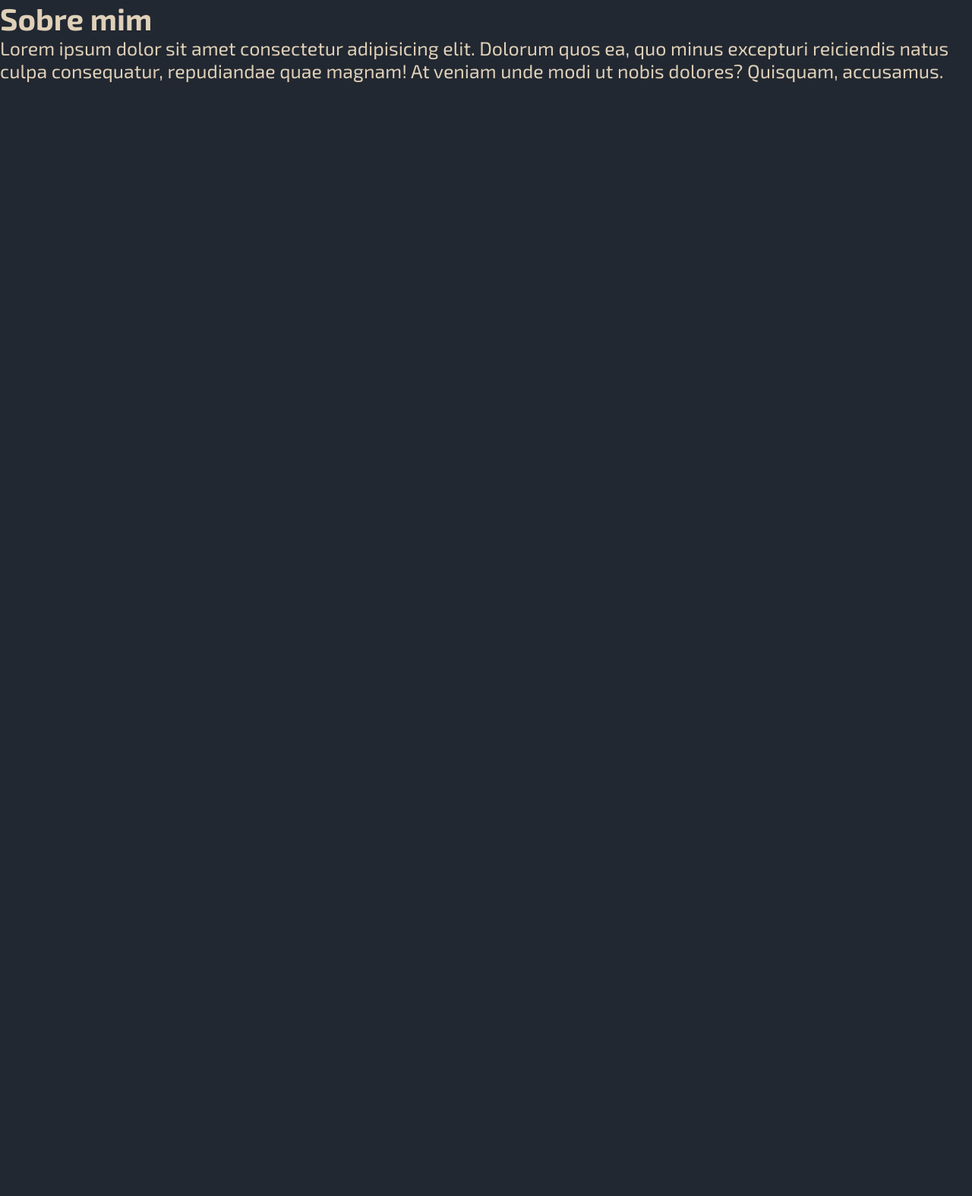
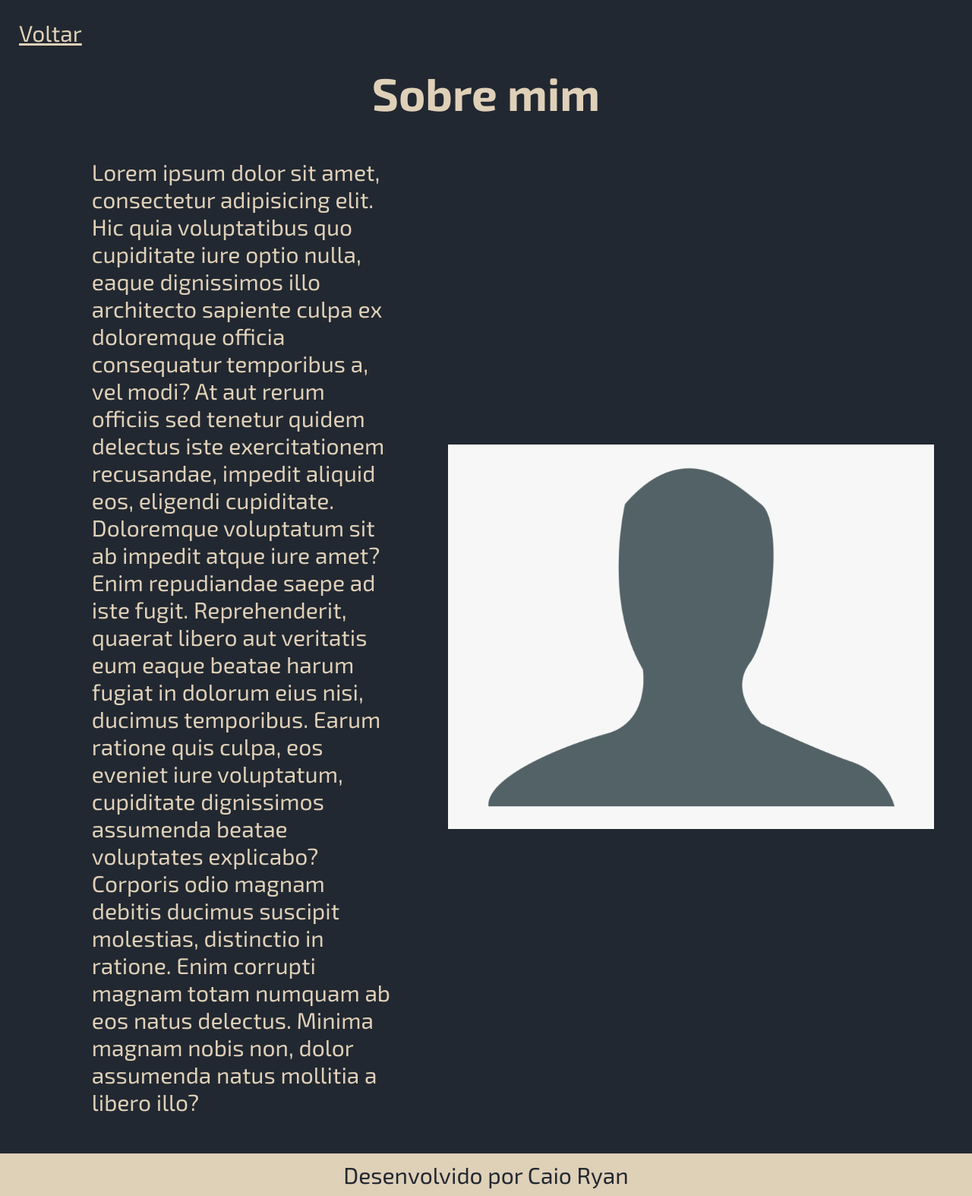
Before and after one commit to ccaioryan/Portifolio, a plain HTML site: page sobre.html in a window 1280 px wide. Shown: the whole page at 76% size. Before the commit the page ends 800 px from the top, so only its background shows below. Drawn offline with Linux system fonts and the light colour scheme.

Commit message:
Feat: Implementacao da pagina sobre

```diff
--- a/sobre.html
+++ b/sobre.html
@@ -3,11 +3,25 @@
 <head>
     <meta charset="UTF-8">
     <meta name="viewport" content="width=device-width, initial-scale=1.0">
-    <link rel="stylesheet" href="styles.css">
+    <link rel="stylesheet" href="./styles/style.css">
     <title>Sobre mim</title>
 </head>
 <body>
-    <h1>Sobre mim</h1>
-    <p>Lorem ipsum dolor sit amet consectetur adipisicing elit. Dolorum quos ea, quo minus excepturi reiciendis natus culpa consequatur, repudiandae quae magnam! At veniam unde modi ut nobis dolores? Quisquam, accusamus.</p>
+<header class="sobre__cabecalho">
+    <a href="./index.html" class="sobre__cabecalho__ancora">Voltar</a>
+</header>
+<h1 class="sobre__titulo">Sobre mim</h1>
+<main class="sobre__conteudo">
+    <div class="sobre__conteudo__texto">
+        <p>Lorem ipsum dolor sit amet, consectetur adipisicing elit. Hic quia voluptatibus quo cupiditate iure optio nulla, eaque dignissimos illo architecto sapiente culpa ex doloremque officia consequatur temporibus a, vel modi?
+        At aut rerum officiis sed tenetur quidem delectus iste exercitationem recusandae, impedit aliquid eos, eligendi cupiditate. Doloremque voluptatum sit ab impedit atque iure amet? Enim repudiandae saepe ad iste fugit.
+        Reprehenderit, quaerat libero aut veritatis eum eaque beatae harum fugiat in dolorum eius nisi, ducimus temporibus. Earum ratione quis culpa, eos eveniet iure voluptatum, cupiditate dignissimos assumenda beatae voluptates explicabo?
+        Corporis odio magnam debitis ducimus suscipit molestias, distinctio in ratione. Enim corrupti magnam totam numquam ab eos natus delectus. Minima magnam nobis non, dolor assumenda natus mollitia a libero illo?</p>
+        <img  class="sobre__imagem" src="./img/semfoto.png" alt="">
+    </div>
+    </main>
+     <footer class="sobre__rodape">
+        <p class="sobre__rodape__texto">Desenvolvido por Caio Ryan</p>
+    </footer>
 </body>
 </html>
--- a/styles.css
+++ b/styles/style.css
@@ -74,11 +74,13 @@ h2{
 p{
     color: var(--cor-letra);
     font-family: "Exo 2", sans-serif;
-    font-size: 25px;
+    font-size: 30px;
+    padding-left: 6%;
+    padding-right: 6%;
 }
 
 .introducao__imagem{
-    width: 70vh;
+    width: 55vh;
     height: auto;
 }
 
@@ -87,6 +89,7 @@ p{
     background-color: var(--cor-primaria);
     flex: 1;
 }
+
 .introducao__apresentacao{
     display: flex;
     align-items: center;
@@ -102,6 +105,22 @@ p{
     padding: 50px ;
 }
 
+.introducao__texto__titulo{
+    margin-bottom: 15px;
+}
+
+.introducao__texto__ancora{
+    font-family: var(--fonte-primaria);
+    color: var(--cor-letra);
+    font-size: 30px;
+    margin-top: 25px;
+}
+
+.introducao__texto__ancora:hover{
+    text-decoration: none;
+    color: var(--cor-secundaria);
+}
+
 .rodape{
     display: flex;
     background-color: var(--cor-letra);
@@ -113,3 +132,61 @@ p{
     font-size: 30px;
     padding: 10px;
 }
+
+/* ------------------ PAGINA SOBRE ------------------ */
+
+.sobre__cabecalho{
+    display: flex;
+    padding: 25px;
+    background-color: var(--cor-primaria);
+}
+
+.sobre__cabecalho__ancora{
+    font-size: 30px;
+    font-family: var(--fonte-primaria);
+    color: var(--cor-letra);
+
+}
+
+.sobre__cabecalho__ancora:hover{
+    color: var(--cor-secundaria);
+    text-decoration: none;
+}
+
+.sobre__conteudo{
+    display: flex;
+    justify-content: center;
+}
+
+.sobre__titulo{
+    font-size: 60px;
+    text-align: center;
+}
+
+.sobre__conteudo__texto{
+    display: flex;
+    align-items: center;
+    padding: 50px;
+    min-height: 80vh;
+}
+
+.sobre__imagem{
+    width: 80vh;
+    height: auto;
+}
+
+.sobre__conteudo__titulo{
+    box-sizing: border-box;
+}
+
+.sobre__rodape{
+     display: flex;
+    background-color: var(--cor-letra);
+    justify-content: center;
+}
+
+.sobre__rodape__texto{
+    color: var(--cor-primaria);
+    font-size: 30px;
+    padding: 10px;
+}
```
Also changed, not shown: index.html (+11 -5 lines), img/semfoto.png (added).
